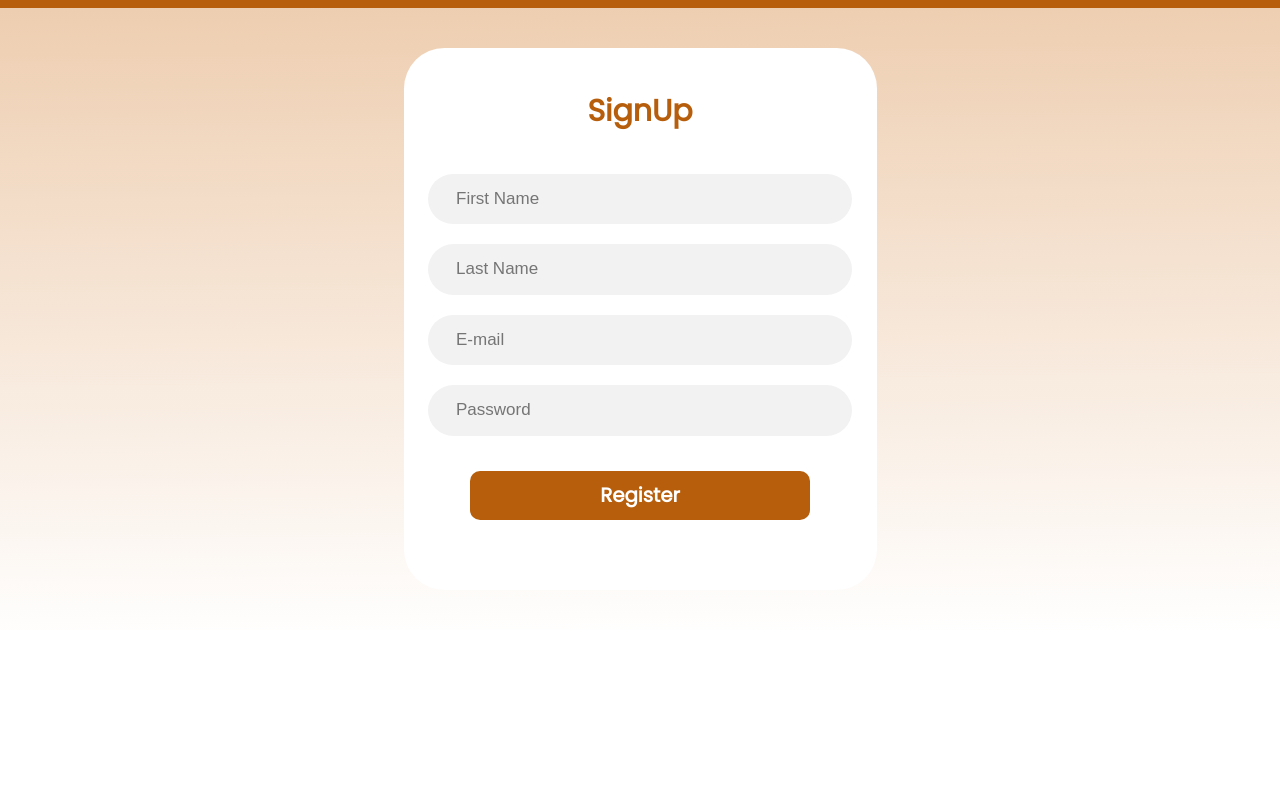
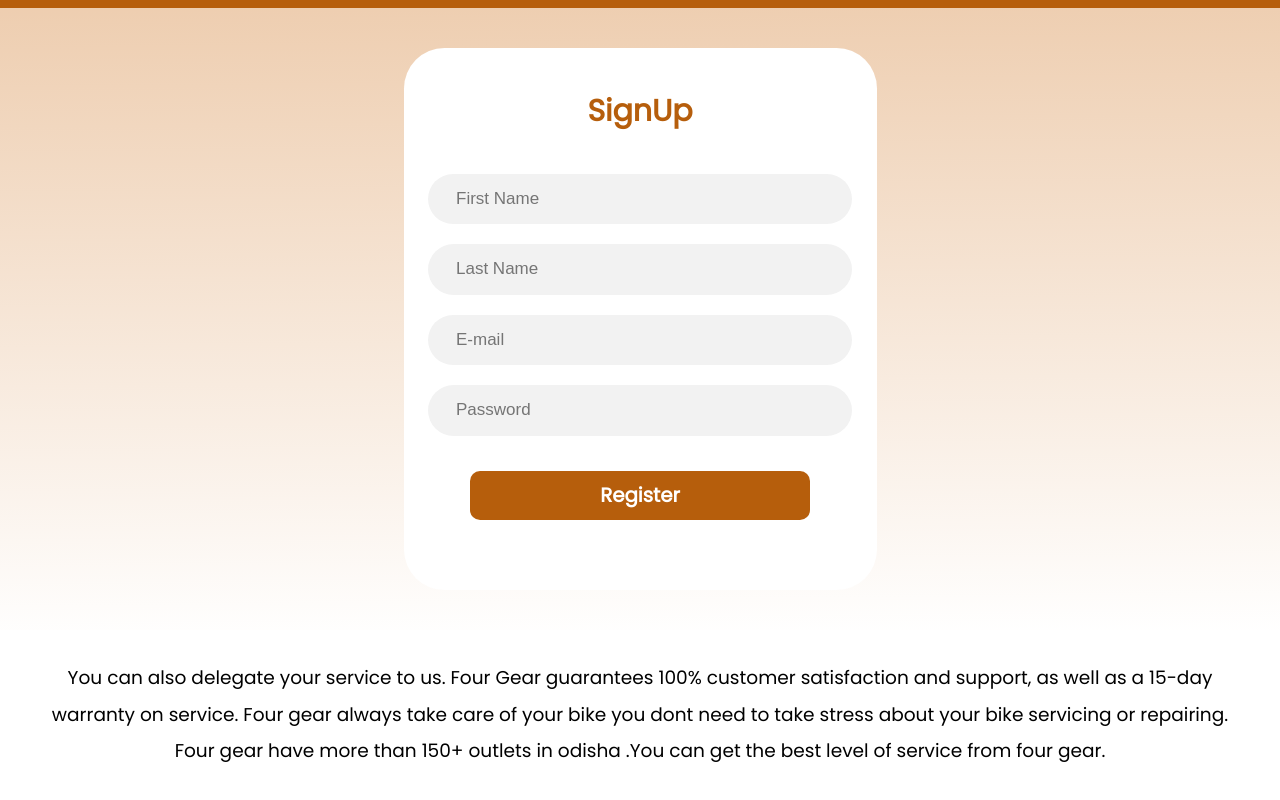
Before and after one commit to anshulkumarx7/FourGear-MotorBikeService-FrontEnd, a React (Vite) app: page / in a window 1280 px wide. Shown: the part 6346-7146 px from the top of the page. Before the commit the page ends 6976 px from the top, so only its background shows below. Built offline with nearby package versions, Linux system fonts and the light colour scheme.

Commit message:
added aboutDetails.jsx

```diff
--- a/src/App.jsx
+++ b/src/App.jsx
@@ -15,6 +15,7 @@ import Vision from "./Components/Vision";
 import Contact from "./Components/Contact";
 import Login from "./Components/Login";
 import Signup from "./Components/Signup";
+import AboutDetail from "./Components/AboutDetail";
 function App() {
   return (
     <div className="main">
@@ -33,6 +34,7 @@ function App() {
         <Login />
         <Footer />
         <Signup />
+        <AboutDetail />
 
       </BrowserRouter>
     </div>
--- /dev/null
+++ b/src/Components/AboutDetail.jsx
@@ -0,0 +1,18 @@
+import React from "react";
+import "../Styles/AboutDetail.css"
+function AboutDetail() {
+  return (
+    <div className="fourGearAboutDetail">
+      <h3>
+        You can also delegate your service to us. Four Gear guarantees 100%
+        customer satisfaction and support, as well as a 15-day warranty on
+        service. Four gear always take care of your bike you dont need to take
+        stress about your bike servicing or repairing. Four gear have more than
+        150+ outlets in odisha .You can get the best level of service from four
+        gear.
+      </h3>
+    </div>
+  );
+}
+
+export default AboutDetail;
--- /dev/null
+++ b/src/Styles/AboutDetail.css
@@ -0,0 +1,29 @@
+@import url("https://fonts.googleapis.com/css2?family=Poppins&display=swap");
+.fourGearAboutDetail {
+  width: 100vw;
+  max-width: 100%;
+  /* height: 38.33vh; */
+  background-color: #ffffff;
+  /* border: 2px solid black; */
+  font-family: "Poppins", sans-serif;
+  display: flex;
+  align-items: center;
+  justify-content: center;
+  padding: 3rem 3rem;
+}
+.fourGearAboutDetail h3 {
+  font-weight: 400;
+  font-size: 1.45vw;
+  line-height: 2.84vw;
+  text-align: center;
+}
+@media screen and (max-width:550px){
+    .fourGearAboutDetail{
+        padding: 2rem 2rem;
+    }
+    .fourGearAboutDetail h3{
+        font-size: 0.718rem;
+        line-height: 1.411rem;
+    }
+
+}
```
